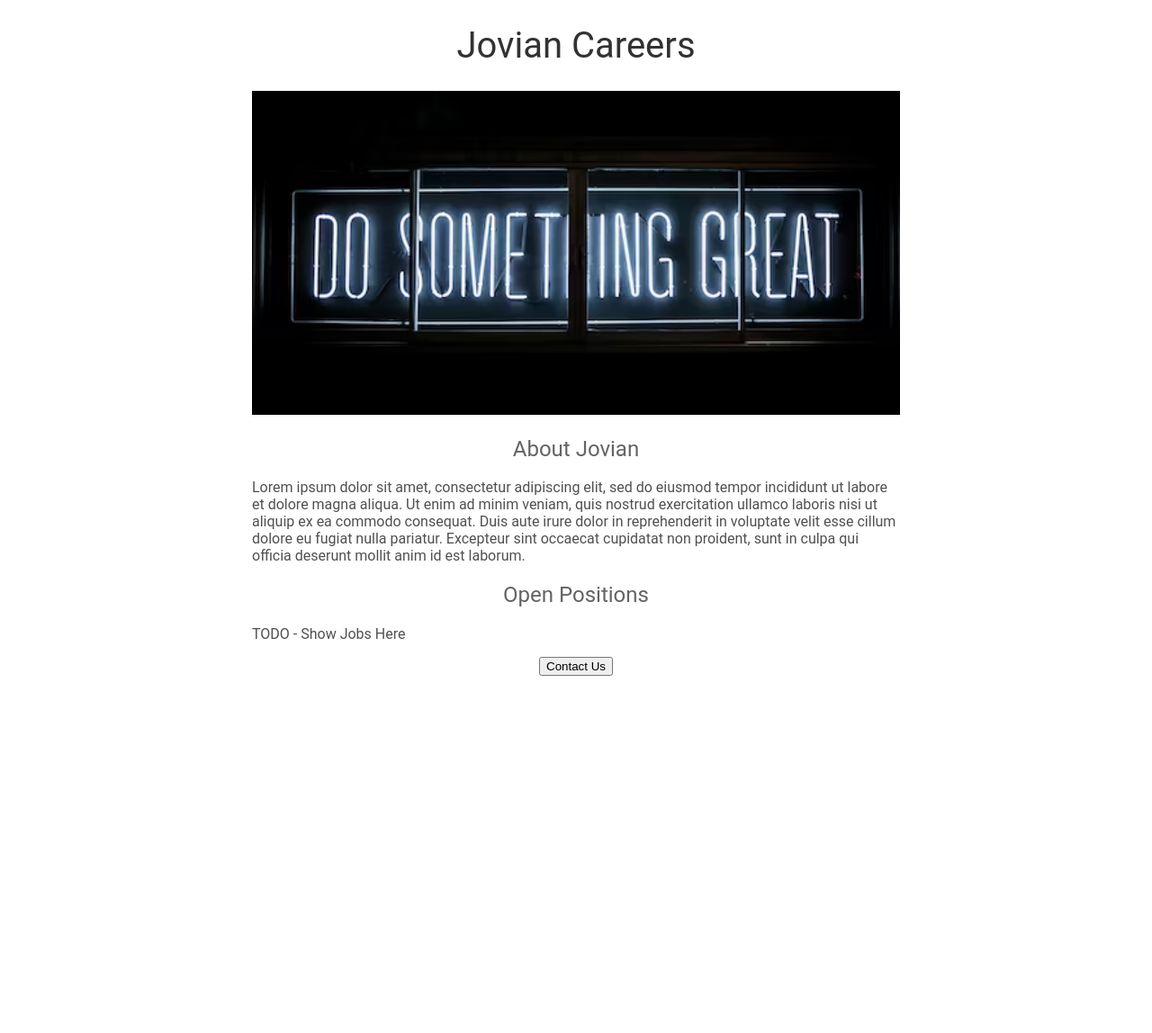
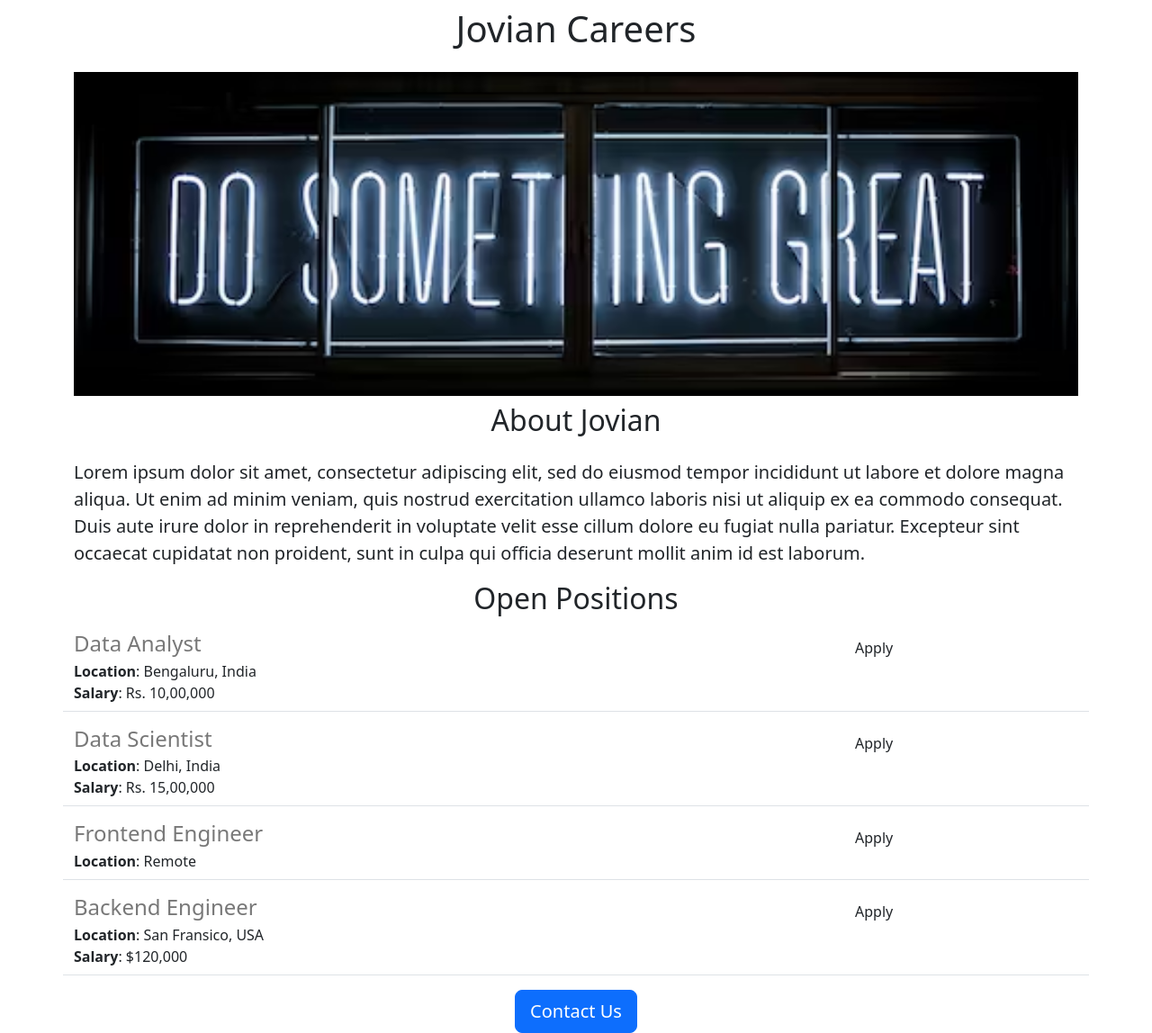
Before and after one commit to SamyakJ05/flask-tutorial-v2, a Flask app: page / in a window 1280 px wide. Shown: the whole page at 90% size. Before the commit the page ends 751 px from the top, so only its background shows below. Run offline with Flask 3, Linux system fonts and the light colour scheme.

Commit message:
dynamic data

```diff
--- a/app.py
+++ b/app.py
@@ -2,9 +2,37 @@ from flask import Flask, render_template
 
 app = Flask(__name__)
 
+JOBS = [
+  {
+    'id' : 1,
+    'title': 'Data Analyst',
+    'location': 'Bengaluru, India',
+    'salary': 'Rs. 10,00,000'
+  },
+  {
+    'id' : 2,
+    'title': 'Data Scientist',
+    'location': 'Delhi, India',
+    'salary': 'Rs. 15,00,000'
+  },
+  {
+    'id' : 3,
+    'title': 'Frontend Engineer',
+    'location': 'Remote'
+  },
+  {
+    'id' : 4,
+    'title': 'Backend Engineer',
+    'location': 'San Fransico, USA',
+    'salary': '$120,000'
+  }
+]
+
 @app.route("/")
 def flask_tutorial():
-  return render_template('home.html')
+  return render_template('home.html',
+                        jobs=JOBS,
+                        company_name='Jovian')
 
 if __name__ == "__main__":
   app.run(host='0.0.0.0', debug=True)
--- a/templates/home.html
+++ b/templates/home.html
@@ -1,49 +1,34 @@
 <!DOCTYPE HTML>
 <html>
   <head>
+    <meta charset="utf-8">
+    <meta name="viewport" content="width=device-width, initial-scale=1">
+    <link href="https://cdn.jsdelivr.net/npm/bootstrap@5.3.0-alpha3/dist/css/bootstrap.min.css" rel="stylesheet" integrity="sha384-KK94CHFLLe+nY2dmCWGMq91rCGa5gtU4mk92HdvYe+M/SXH301p5ILy+dN9+nJOZ" crossorigin="anonymous">
     <title>Flask Tutorial</title>
     <style>
-      h1 {
-        font-size: 40px;
-        font-family: Roboto;
-        font-weight: normal;
-        color: rgb(50, 50, 50);
-        text-align: center;
-      }
       #banner {
+        height: 360px;
         width: 100%;
-        height: 360px;
         object-fit: cover;
-      }
-      h2 {
-        font-family: Roboto;
-        font: size: 32px;
-        color: rgb(100, 100, 100);
-        text-align: center;
-        font-weight: normal;
-      }
-      .bodytext {
-        font-family: Roboto;
-        color: rgb(80, 80, 80);
-      }
-      #container {
-        max-width: 720px;
-        margin: 0 auto;
       }
     </style>
   </head>
   <body>
-    <div id="container">
-     <h1>Jovian Careers</h1>
-      <img id="banner" src="https://flask-tutorial.samyakjain24.repl.co/static/header.png" >
-      <h2>About Jovian</h2>
-      <p class="bodytext">
+    <div class="container">
+     <h1 class="text-center mt-2 mb-4">{{company_name}} Careers</h1>
+      <img class="img-fluid" id="banner" src="https://flask-tutorial.samyakjain24.repl.co/static/header.jpeg" >
+      <h2 class="text-center mt-2 mb-4">About Jovian</h2>
+      <p class="lead">
             Lorem ipsum dolor sit amet, consectetur adipiscing elit, sed do eiusmod tempor incididunt ut labore et dolore magna aliqua. Ut enim ad minim veniam, quis nostrud exercitation ullamco laboris nisi ut aliquip ex ea commodo consequat. Duis aute irure dolor in reprehenderit in voluptate velit esse cillum dolore eu fugiat nulla pariatur. Excepteur sint occaecat cupidatat non proident, sunt in culpa qui officia deserunt mollit anim id est laborum.
       </p>
-      <h2>Open Positions</h2>
-      <p class="bodytext">TODO - Show Jobs Here</p>
-      <div style="text-align: center;">
-         <button>Contact Us</button>
+      <h2 class="text-center mt-2">Open Positions</h2>
+      <p>
+        {% for job in jobs %}
+          {% include 'jobitem.html' %}
+        {% endfor %}
+      </p>
+      <div class="text-center">
+         <button class="btn btn-primary btn-lg">Contact Us</button>
       </div>
     </div>
   </body>
--- /dev/null
+++ b/templates/jobitem.html
@@ -0,0 +1,19 @@
+<div class="border-bottom row" style="margin-bottom:16px; padding-bottom:8px;">
+  <div class="col-9">
+    <h4
+      style="color: rgb(120, 120, 120);; margin-bottom:4px;">
+      {{job['title']}}</h4>
+    <div>
+      <b>Location</b>: {{job['location']}}
+    </div>
+    {% if 'salary' in job%}
+    <div>
+      <b>Salary</b>: {{job['salary']}}
+    </div>
+    {% endif %}
+  </div>
+  <div class="col-3">
+    <button type="button" class=btn btn-outline-primary">Apply</button>
+  </div>
+
+</div>
```
Also changed, not shown: static/header.jpeg (renamed from static/header.png).
